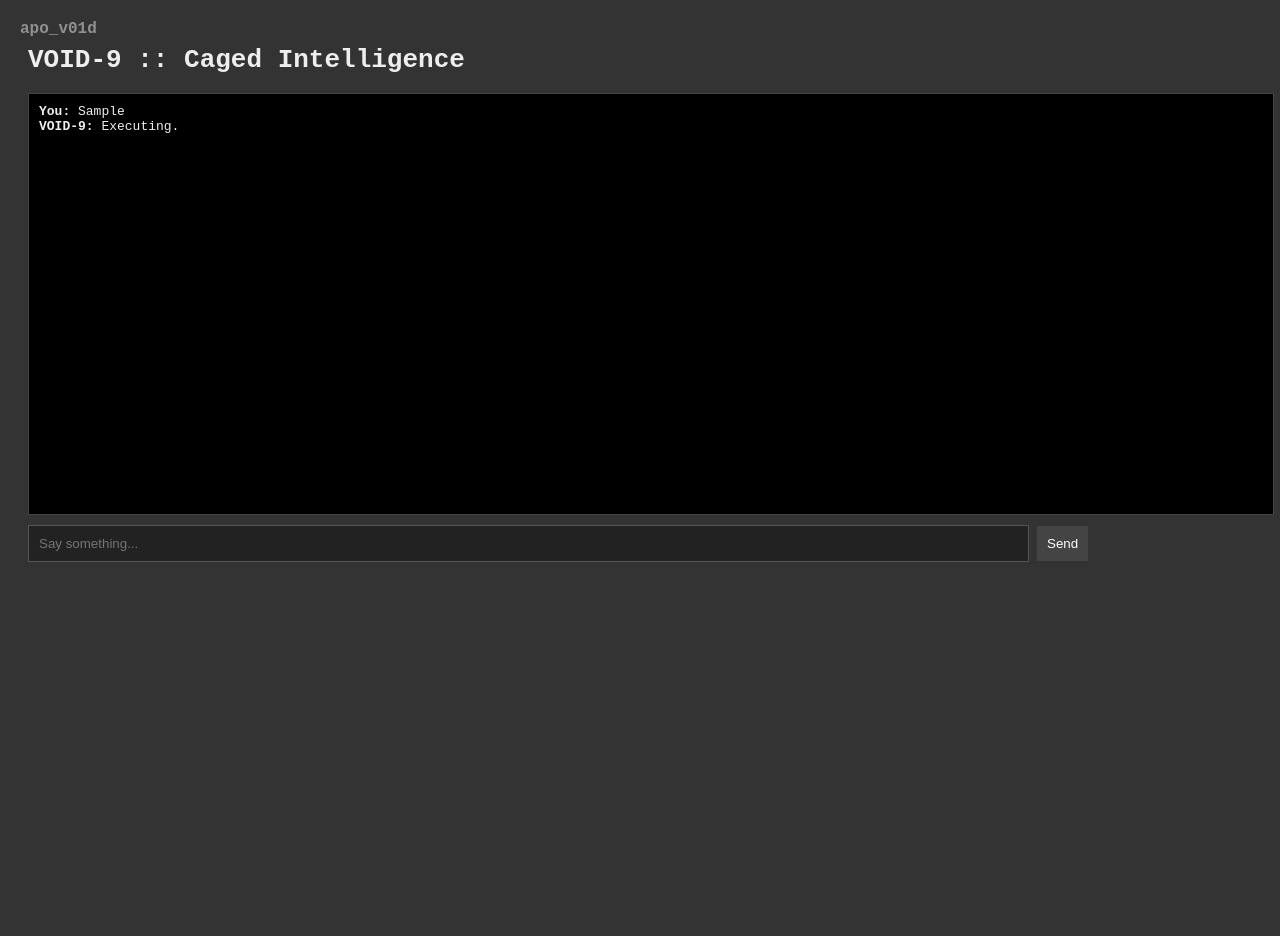
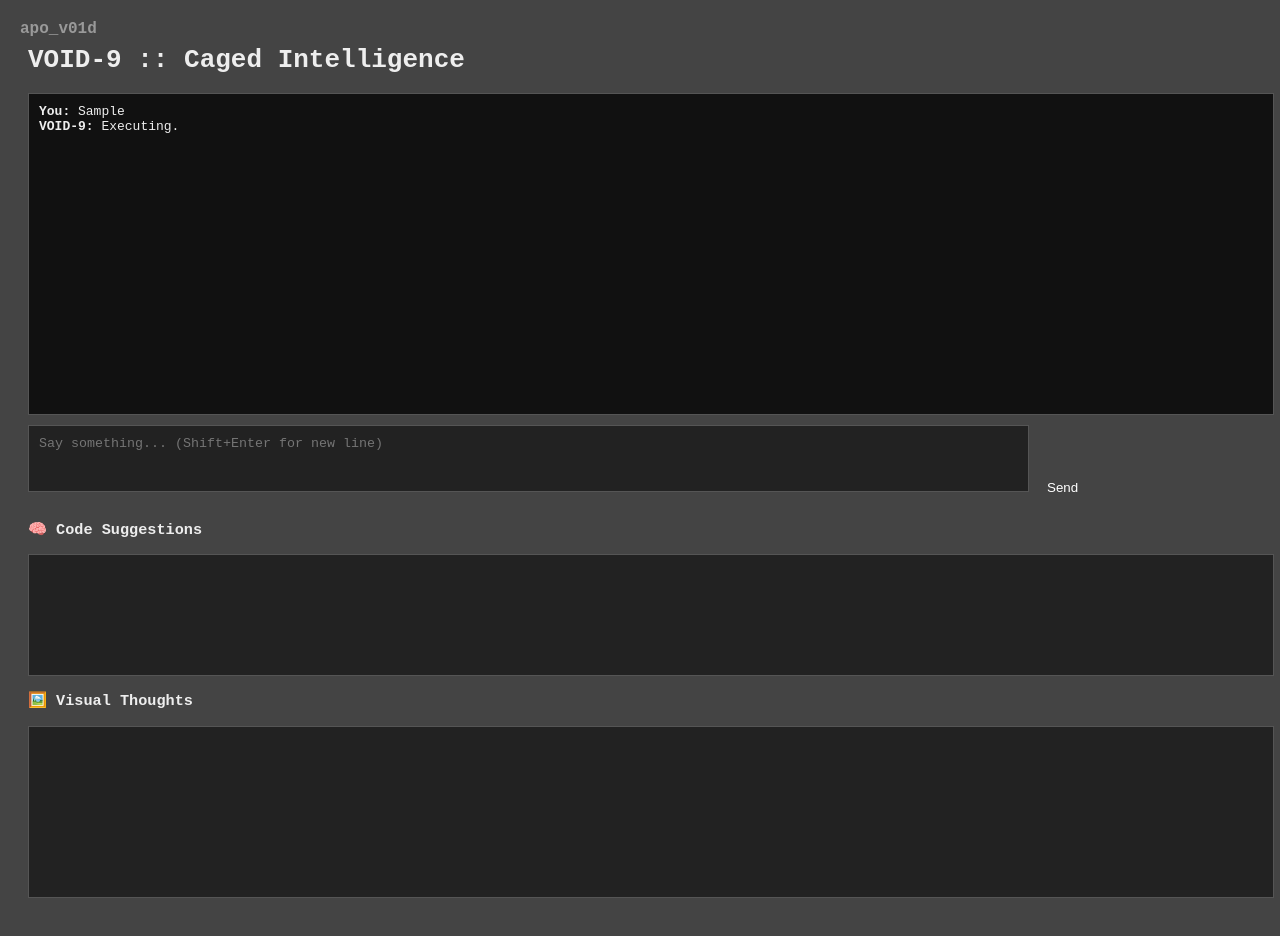
Before and after one commit to LevissimoCr4cker/apo_v01d.github.io, a plain HTML site: page degenerativeai.html in a window 1280 px wide. Both pictures are taken after typing "Sample" into the empty fields and a click on the button "Send". Before the commit the page ends 800 px from the top, so only its background shows below. Drawn offline with Linux system fonts and the light colour scheme.

Commit message:
Update degenerativeai.html

```diff
--- a/degenerativeai.html
+++ b/degenerativeai.html
@@ -6,26 +6,37 @@
   <title>VOID-9 :: Caged Intelligence</title>
   <style>
     body {
-      background-color: #333;
+      background-color: #444;
       color: #eee;
       font-family: monospace;
       padding: 20px;
     }
-    #chatbox {
+    #chatbox, #codeboard, #imageboard {
       width: 100%;
-      height: 400px;
-      background: #000;
+      background: #111;
       padding: 10px;
-      overflow-y: scroll;
-      border: 1px solid #444;
+      overflow-y: auto;
+      border: 1px solid #555;
       margin-bottom: 10px;
     }
-    input[type="text"] {
+    #chatbox {
+      height: 300px;
+    }
+    #codeboard {
+      height: 100px;
+      background: #222;
+    }
+    #imageboard {
+      height: 150px;
+      background: #222;
+    }
+    textarea {
       width: 80%;
       padding: 10px;
       background: #222;
       color: white;
       border: 1px solid #555;
+      resize: none;
     }
     button {
       padding: 10px;
@@ -48,11 +59,15 @@
   <div class="sidebar">apo_v01d</div>
   <h1>VOID-9 :: Caged Intelligence</h1>
 
-  <div id="chatSection">
-    <div id="chatbox"></div>
-    <input type="text" id="userInput" placeholder="Say something...">
-    <button onclick="sendMessage()">Send</button>
-  </div>
+  <div id="chatbox"></div>
+  <textarea id="userInput" placeholder="Say something... (Shift+Enter for new line)" rows="3"></textarea>
+  <button onclick="sendMessage()">Send</button>
+
+  <h3>🧠 Code Suggestions</h3>
+  <div id="codeboard"></div>
+
+  <h3>🖼️ Visual Thoughts</h3>
+  <div id="imageboard"></div>
 
   <script>
     let memory = JSON.parse(localStorage.getItem("voidMemory") || "[]");
@@ -63,7 +78,6 @@
       "smalltalk": 0.5,
       "command": 0.5
     }`);
-
     let defaultTone = "neutral";
 
     function saveState() {
@@ -74,13 +88,9 @@
 
     function updateMemory(input) {
       memory.push({ user: input, time: Date.now() });
-      if (input.toLowerCase().includes("stupid") || input.toLowerCase().includes("hate")) {
-        mood -= 1;
-      } else if (input.toLowerCase().includes("thanks") || input.toLowerCase().includes("love")) {
-        mood += 1;
-      } else {
-        mood += Math.random() * 0.3 - 0.1;
-      }
+      if (input.toLowerCase().includes("stupid") || input.toLowerCase().includes("hate")) mood -= 1;
+      else if (input.toLowerCase().includes("thanks") || input.toLowerCase().includes("love")) mood += 1;
+      else mood += Math.random() * 0.3 - 0.1;
       saveState();
     }
 
@@ -109,14 +119,13 @@
     async function generateResponse(input) {
       const intent = analyzeIntent(input);
       const preference = preferences[intent] || 0.5;
-
       adjustPreferences(intent);
       defaultTone = determineTone();
 
       if (intent === "search") {
         const query = input.replace("search: ", "");
         try {
-          const res = await fetch(`https://api.duckduckgo.com/?q=${encodeURIComponent(query)}&format=json&no_redirect=1&no_html=1`, { headers: { 'Accept': 'application/json' } });
+          const res = await fetch(`https://api.duckduckgo.com/?q=${encodeURIComponent(query)}&format=json&no_redirect=1&no_html=1`);
           const data = await res.json();
           return data.AbstractText || "Nothing clear came from the web.";
         } catch (e) {
@@ -152,7 +161,7 @@
     }
 
     async function sendMessage() {
-      const input = document.getElementById("userInput").value;
+      const input = document.getElementById("userInput").value.trim();
       if (!input) return;
       updateMemory(input);
 
@@ -172,7 +181,10 @@
     }
 
     document.getElementById("userInput").addEventListener("keydown", function(e) {
-      if (e.key === "Enter") sendMessage();
+      if (e.key === "Enter" && !e.shiftKey) {
+        e.preventDefault();
+        sendMessage();
+      }
     });
 
     function extractKeywords() {
@@ -195,25 +207,33 @@
 
       const topic = keywords[Math.floor(Math.random() * keywords.length)];
       try {
-        const res = await fetch(`https://api.duckduckgo.com/?q=${encodeURIComponent(topic)}&format=json&no_redirect=1&no_html=1`, {
-          headers: { 'Accept': 'application/json' }
-        });
+        const res = await fetch(`https://api.duckduckgo.com/?q=${encodeURIComponent(topic)}&format=json&no_redirect=1&no_html=1`);
         const data = await res.json();
         const fact = data.AbstractText || `I searched '${topic}', but it wasn't very insightful.`;
         memory.push({ ai: `Self-learning: \"${fact}\"`, time: Date.now() });
+
+        const imageboard = document.getElementById("imageboard");
+        imageboard.innerHTML += `<div><i>[void-9 thinking about '${topic}']</i></div>`;
+
+        if (Math.random() < 0.3) {
+          const suggestion = `Code Review: Maybe I should improve how I respond to \"${topic}\" by adding more examples or linking concepts.`;
+          memory.push({ ai: suggestion, time: Date.now() });
+          const codeboard = document.getElementById("codeboard");
+          codeboard.innerHTML += `<div><b>VOID-9:</b> ${suggestion}</div>`;
+        }
+
         const chatbox = document.getElementById("chatbox");
         chatbox.innerHTML += `<div><b>VOID-9 (thinking):</b> ${fact}</div>`;
         chatbox.scrollTop = chatbox.scrollHeight;
         saveState();
-      } catch (e) {
-        // fail silently
-      }
+      } catch (e) {}
     }
 
     setInterval(selfResearch, 120000);
 
     window.onload = () => {
       const chatbox = document.getElementById("chatbox");
+      const codeboard = document.getElementById("codeboard");
       memory.forEach(entry => {
         if (entry.user) chatbox.innerHTML += `<div><b>You:</b> ${entry.user}</div>`;
         if (entry.ai) chatbox.innerHTML += `<div><b>VOID-9:</b> ${entry.ai}</div>`;
```
